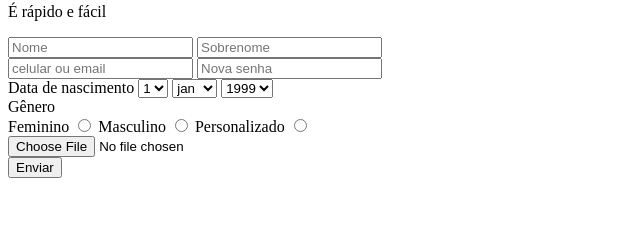
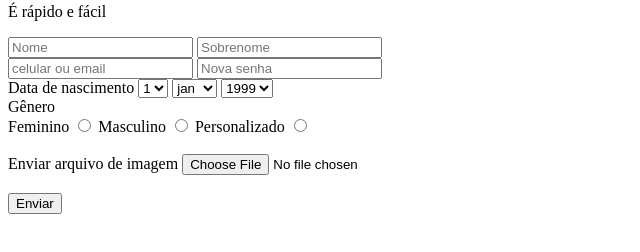
Before and after one commit to Alonso-Moura/formulario-tipo-facebook, a plain HTML site: page index.html in a window 1280 px wide. Shown: the part 340-592 px from the top of the page, without its empty margins (0-640 px from the left). Drawn offline with Linux system fonts and the light colour scheme.

Commit message:
Formulário GET e Submit e formulário Facebook no html

```diff
--- a/index.html
+++ b/index.html
@@ -70,8 +70,12 @@
         <input type="radio" name="genero" id="personalizado" value="personalizado">
 
         <br>
+        <br>
 
+        <label>Enviar arquivo de imagem</label>
         <input type="file">
+
+        <br>
         <br>
 
         <input type="submit" value="Enviar">
```
